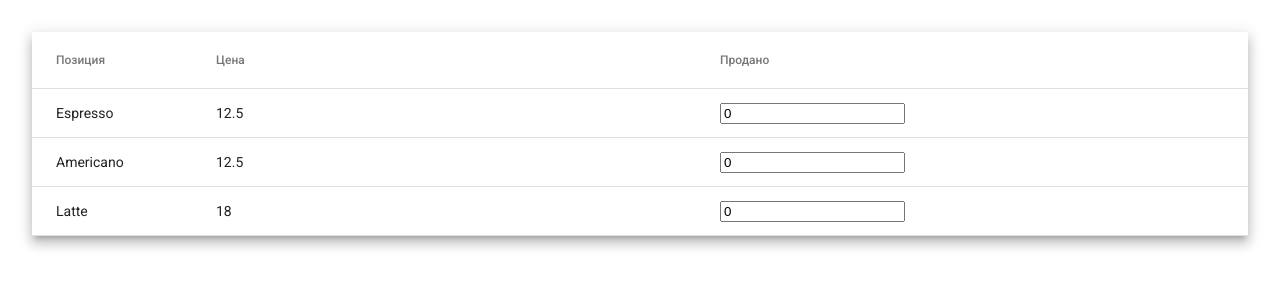
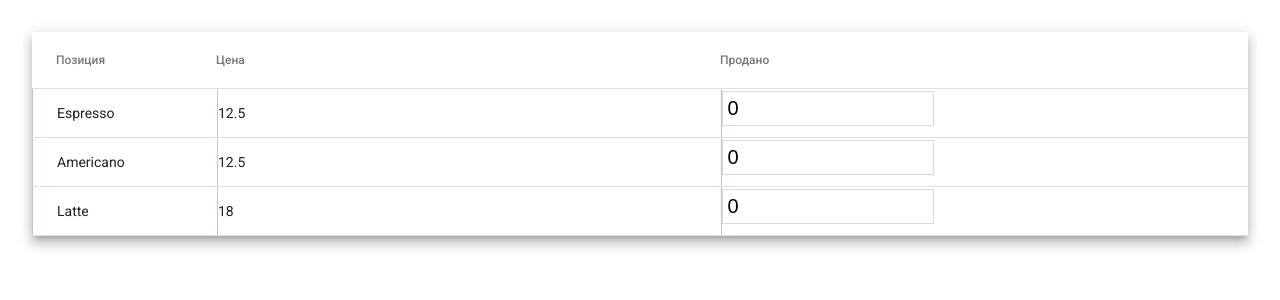
Before and after one commit to yslapik/caffe-client, an Angular app: page / in a window 1280 px wide. Shown: the top 300 px of the page. Built offline with nearby package versions, Linux system fonts and the light colour scheme.

Commit message:
style fix

```diff
--- a/src/app/app.component.html
+++ b/src/app/app.component.html
@@ -15,7 +15,7 @@
       </ng-container>
 
       <!-- Count Column -->
-      <ng-container matColumnDef="count">
+      <ng-container matColumnDef="count" class="count-container">
         <mat-header-cell *matHeaderCellDef> Продано </mat-header-cell>
         <mat-cell *matCellDef="let position">
 
--- a/src/app/app.component.scss
+++ b/src/app/app.component.scss
@@ -16,17 +16,23 @@
   .mat-cell {
     display: flex;
     align-items: center;
+    border-left: 1px solid #dabbbb;
   }
 }
-
 .mat-column-symbol, .mat-column-name {
   max-width: 160px;
 }
-
-.mat-cell.mat-column-comment {
-  cursor: pointer;
+input {
+  float:right;
+  width:200px;
+  border:1px solid #dadada;
+  font-size:20px;
+  padding:5px;
+  margin-top:-10px;
 }
 
-.add-comment {
-  opacity: 0.4;
+input:focus {
+  outline:none;
+  border-color:#9ecaed;
+  box-shadow:0 0 10px #9ecaed;
 }
```
